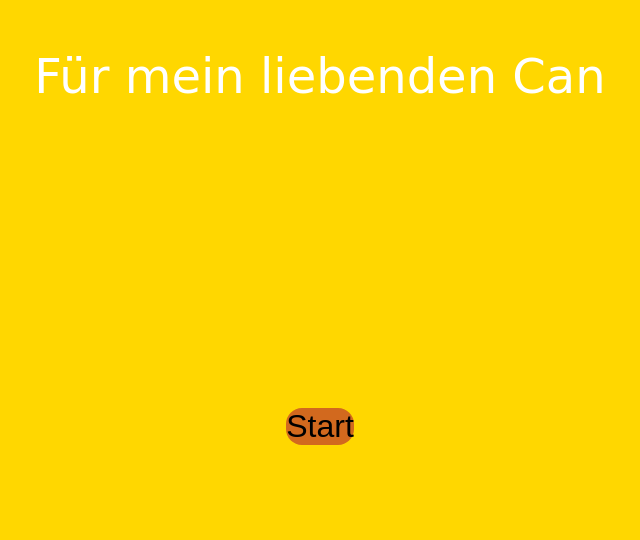
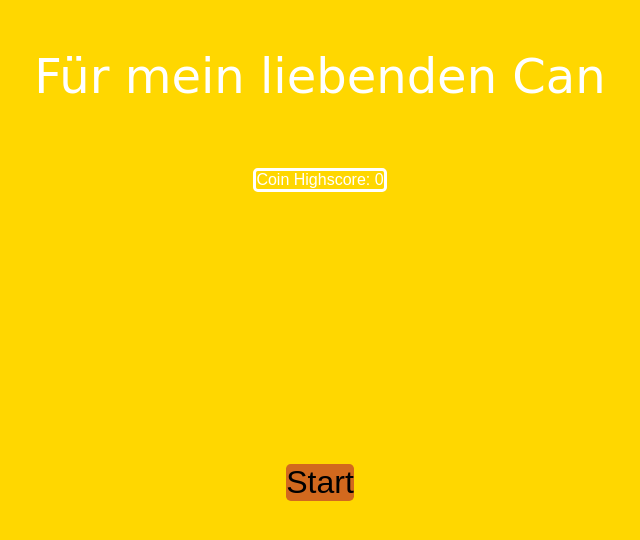
Before and after one commit to Timimiteduu/dunkel-Game, a website built with Vite: page index.html in a window 1280 px wide. Shown: the whole page, without its empty margins (320-960 px from the left). Built offline with nearby package versions, Linux system fonts and the light colour scheme.

Commit message:
Added Highscore

```diff
--- a/index.html
+++ b/index.html
@@ -6,6 +6,7 @@
 </head>
 <body class="Body">
    <p class="Titel">Für mein liebenden Can</p>
+   <p class="coinhighscore">Coin Highscore: <span class="coindisplay_num">0</span></p>
    <a href="game.html" class="Startbutton">Start</a>
 </body>
 </html>
--- a/src/style.css
+++ b/src/style.css
@@ -48,7 +48,7 @@ canvas {
   font-family: cursive;
 }
 .Startbutton {
-  border-radius: 1rem;
+  border-radius: 0.3rem;
   background-color: chocolate;
   font-size: 2rem;
   margin-top: 20%;
@@ -62,7 +62,10 @@ canvas {
   transform: scale(1.1);
 
 }
-
+.coinhighscore {
+  border: white, solid;
+  border-radius: 0.3rem;
+}
 .unnötig {
   font-weight: bold;
 }
```
